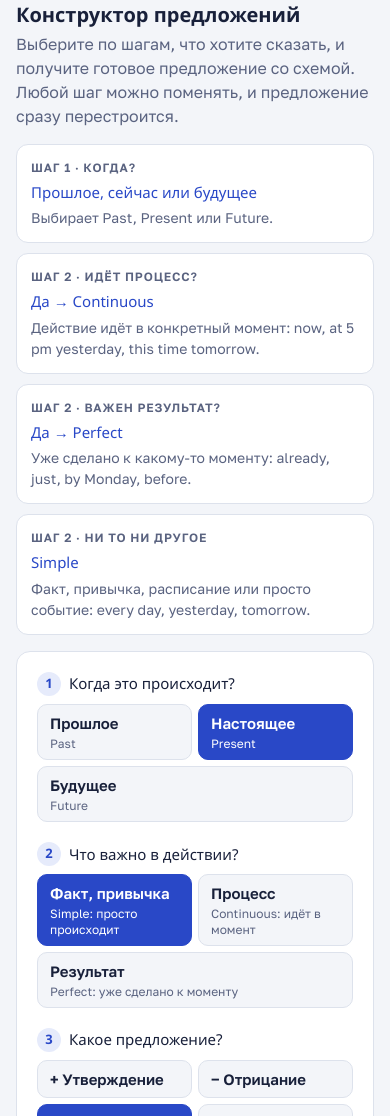
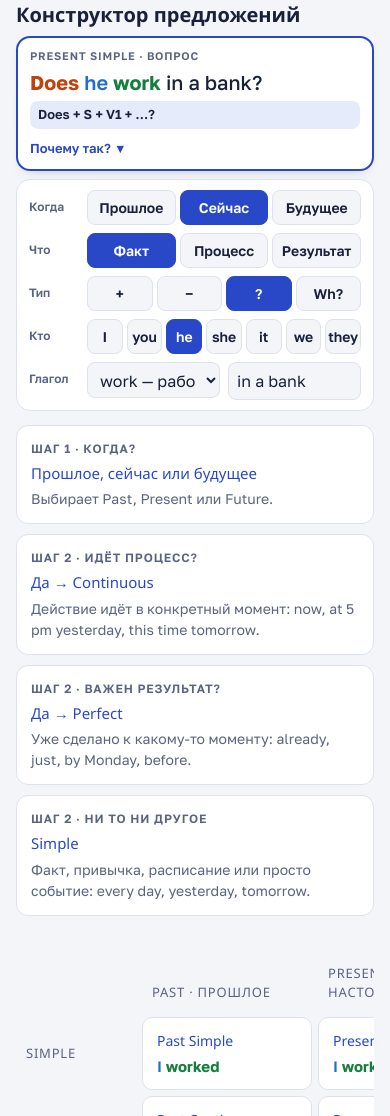
Before and after one commit to NubloEg/english-cheatsheet, a plain HTML site: page index.html in a window 390 px wide. Shown: the part 462-1578 px from the top of the page. Drawn offline with Linux system fonts and the light colour scheme; a web font is replaced by a local one.

Commit message:
Fit sentence builder and result on one phone screen
Compact one-row steps on narrow screens, sticky result on top,
'Почему так?' collapsed on phone. Also hide [hidden] elements,
which were always visible on the GitHub Pages version.

Co-Authored-By: Claude Opus 5.5 <noreply@anthropic.com>

```diff
--- a/index.html
+++ b/index.html
@@ -180,6 +180,59 @@ table.ref-t td .tr{color:var(--muted);display:block;font-size:13px}
 .more{color:var(--accent);font-weight:600;text-decoration:none;font-size:15px}
 .more:hover{text-decoration:underline}
 .warn{color:var(--c-not);font-size:15px}
+[hidden]{display:none !important}
+.t-short{display:none}
+.lg-short{display:none}
+.opt b{font-weight:inherit}
+.result{order:2}
+.flow{margin-top:4px}
+.verb-fields{display:flex;flex-direction:column;gap:12px}
+.why summary{cursor:pointer;font-weight:600;color:var(--accent);font-size:14px;list-style:none;display:inline-flex;align-items:center;gap:6px}
+.why summary::-webkit-details-marker{display:none}
+.why summary::after{content:"▾";transition:transform .15s}
+.why[open] summary::after{transform:rotate(180deg)}
+.why summary:focus-visible{outline:2px solid var(--accent);outline-offset:2px;border-radius:4px}
+.why-body{display:flex;flex-direction:column;gap:12px;padding-top:12px}
+
+/* phone: builder and result fit one screen */
+@media (max-width:600px){
+  .hide-phone{display:none}
+  #builder{gap:10px}
+  .builder{gap:8px}
+  .result{order:0;position:sticky;top:calc(57px + env(safe-area-inset-top, 0px));z-index:5;padding:10px 12px;gap:6px;box-shadow:0 6px 14px -10px rgba(0,0,0,.35)}
+  .result .kicker{font-size:11px}
+  .sentence{font-size:20px;line-height:1.25}
+  .result .formula{font-size:13px;padding:4px 8px}
+  .why summary{font-size:13px}
+  .why-body{max-height:45vh;overflow-y:auto;padding-top:8px}
+  .controls{padding:10px 12px;gap:8px}
+  .step{gap:4px}
+  .step legend{font-size:13px;margin-bottom:4px;gap:6px}
+  .num{width:18px;height:18px;font-size:11px}
+  .opts{flex-wrap:nowrap;gap:4px;overflow-x:auto;scrollbar-width:none}
+  .opts::-webkit-scrollbar{display:none}
+  .opts .opt,.opts.wide-opts .opt{flex:1 1 0;min-width:0}
+  .opt span{padding:6px 2px;font-size:14px;align-items:center;text-align:center;border-radius:8px}
+  .opt small,.t-long{display:none}
+  .t-short{display:inline}
+  .sub-opts{padding:4px;margin-top:2px}
+  .sub-opts .opt{flex:none}
+  .sub-opts .opt span{padding:5px 10px}
+  .verb-fields{display:grid;grid-template-columns:minmax(0,1fr) minmax(0,1fr);gap:8px}
+  #custom-wrap{grid-column:1 / -1}
+  .field{gap:2px}
+  .field label{font-size:11px}
+  .controls select,.controls input[type="text"]{padding:6px 8px;font-size:16px;border-radius:8px}
+  #rest-hint{font-size:12px}
+  .step{display:block}
+  .step legend{float:left;width:54px;margin:0;padding-top:8px;font-family:var(--f-body);font-weight:600;font-size:12px;color:var(--muted)}
+  .step legend .num,.lg-long{display:none}
+  .lg-short{display:inline}
+  .step > .opts,.step > .verb-fields,.step > #rest-hint{margin-left:58px}
+  .step > .sub-opts{margin-top:4px}
+  .step::after{content:"";display:block;clear:both}
+  .verb-fields .field label{display:none}
+}
 
 /* a / an */
 #a-an{scroll-margin-top:calc(72px + env(safe-area-inset-top, 0px))}
@@ -231,7 +284,39 @@ table.ref-t td .tr{color:var(--muted);display:block;font-size:13px}
 <section class="aspect" id="builder">
   <div class="aspect-head">
     <h2>Конструктор предложений</h2>
-    <p>Выберите по шагам, что хотите сказать, и получите готовое предложение со схемой. Любой шаг можно поменять, и предложение сразу перестроится.</p>
+    <p class="hide-phone">Выберите по шагам, что хотите сказать, и получите готовое предложение со схемой. Любой шаг можно поменять, и предложение сразу перестроится.</p>
+  </div>
+
+  <div class="builder">
+    <div class="result" aria-live="polite">
+      <span class="kicker" id="r-name">Present Simple · вопрос</span>
+      <p class="sentence" id="r-sent"><span class="a">Does</span> <span class="s">he</span> <span class="v">work</span> <span class="x">in a bank?</span></p>
+      <div class="formula" id="r-formula">Does + S + V1 + …?</div>
+      <details class="why" id="r-why" open>
+        <summary>Почему так?</summary>
+        <div class="why-body">
+          <div class="r-extra" id="r-extra"></div>
+          <div class="meta"><span class="lbl">Правила</span><ul class="rules" id="r-rules"></ul></div>
+          <a class="more" id="r-link" href="#present-simple">Подробнее про Present Simple →</a>
+        </div>
+      </details>
+    </div>
+
+    <form class="controls" id="b-form" autocomplete="off">
+      <fieldset class="step"><legend><span class="num">1</span><span class="lg-long">Когда это происходит?</span><span class="lg-short">Когда</span></legend><div class="opts wide-opts" id="g-time"></div></fieldset>
+      <fieldset class="step"><legend><span class="num">2</span><span class="lg-long">Что важно в действии?</span><span class="lg-short">Что</span></legend><div class="opts wide-opts" id="g-aspect"></div></fieldset>
+      <fieldset class="step"><legend><span class="num">3</span><span class="lg-long">Какое предложение?</span><span class="lg-short">Тип</span></legend><div class="opts wide-opts" id="g-type"></div>
+        <div class="opts sub-opts" id="g-wh" hidden></div></fieldset>
+      <fieldset class="step"><legend><span class="num">4</span><span class="lg-long">Кто делает?</span><span class="lg-short">Кто</span></legend><div class="opts" id="g-subj"></div></fieldset>
+      <fieldset class="step"><legend><span class="num">5</span><span class="lg-long">Какое действие?</span><span class="lg-short">Глагол</span></legend>
+        <div class="verb-fields">
+        <div class="field"><label for="b-verb">Глагол</label><select id="b-verb" aria-label="Глагол"></select></div>
+        <div class="field" id="custom-wrap" hidden><label for="b-custom">Свой правильный глагол (латиницей)</label><input type="text" id="b-custom" aria-label="Свой правильный глагол" placeholder="например: visit, clean, stop" spellcheck="false"></div>
+        <div class="field"><label for="b-rest">Что ещё добавить (необязательно)</label><input type="text" id="b-rest" aria-label="Что ещё добавить" value="in a bank" placeholder="например: in a bank, every day, now" spellcheck="false">
+        </div>
+        <p class="note" id="rest-hint" hidden>В вопросе со словом не пишите то, о чём спрашиваете: Where do you work? (без in a bank).</p>
+      </fieldset>
+    </form>
   </div>
 
   <div class="flow" aria-label="Как выбрать время">
@@ -239,31 +324,6 @@ table.ref-t td .tr{color:var(--muted);display:block;font-size:13px}
     <div class="flow-step"><span class="kicker">Шаг 2 · Идёт процесс?</span><b>Да → Continuous</b><p>Действие идёт в конкретный момент: now, at 5 pm yesterday, this time tomorrow.</p></div>
     <div class="flow-step"><span class="kicker">Шаг 2 · Важен результат?</span><b>Да → Perfect</b><p>Уже сделано к какому-то моменту: already, just, by Monday, before.</p></div>
     <div class="flow-step"><span class="kicker">Шаг 2 · Ни то ни другое</span><b>Simple</b><p>Факт, привычка, расписание или просто событие: every day, yesterday, tomorrow.</p></div>
-  </div>
-
-  <div class="builder">
-    <form class="controls" id="b-form" autocomplete="off">
-      <fieldset class="step"><legend><span class="num">1</span>Когда это происходит?</legend><div class="opts wide-opts" id="g-time"></div></fieldset>
-      <fieldset class="step"><legend><span class="num">2</span>Что важно в действии?</legend><div class="opts wide-opts" id="g-aspect"></div></fieldset>
-      <fieldset class="step"><legend><span class="num">3</span>Какое предложение?</legend><div class="opts wide-opts" id="g-type"></div>
-        <div class="opts sub-opts" id="g-wh" hidden></div></fieldset>
-      <fieldset class="step"><legend><span class="num">4</span>Кто делает?</legend><div class="opts" id="g-subj"></div></fieldset>
-      <fieldset class="step"><legend><span class="num">5</span>Какое действие?</legend>
-        <div class="field"><label for="b-verb">Глагол</label><select id="b-verb"></select></div>
-        <div class="field" id="custom-wrap" hidden><label for="b-custom">Свой правильный глагол (латиницей)</label><input type="text" id="b-custom" placeholder="например: visit, clean, stop" spellcheck="false"></div>
-        <div class="field"><label for="b-rest">Что ещё добавить (необязательно)</label><input type="text" id="b-rest" value="in a bank" placeholder="например: in a bank, every day, now" spellcheck="false">
-          <p class="note" id="rest-hint" hidden>В вопросе со словом не пишите то, о чём спрашиваете: Where do you work? (без in a bank).</p></div>
-      </fieldset>
-    </form>
-
-    <div class="result" aria-live="polite">
-      <span class="kicker" id="r-name">Present Simple · вопрос</span>
-      <p class="sentence" id="r-sent"><span class="a">Does</span> <span class="s">he</span> <span class="v">work</span> <span class="x">in a bank?</span></p>
-      <div class="formula" id="r-formula">Does + S + V1 + …?</div>
-      <div class="r-extra" id="r-extra"></div>
-      <div class="meta"><span class="lbl">Почему так</span><ul class="rules" id="r-rules"></ul></div>
-      <a class="more" id="r-link" href="#present-simple">Подробнее про Present Simple →</a>
-    </div>
   </div>
 </section>
 
@@ -927,22 +987,28 @@ var EN = (function(){
       var lab = document.createElement('label'); lab.className = 'opt';
       var inp = document.createElement('input'); inp.type = 'radio'; inp.name = name; inp.value = it.v; inp.id = 'b-' + name + '-' + String(it.v).replace(/\s+/g, '-');
       if (String(it.v) === String(checked)) inp.checked = true;
-      var sp = document.createElement('span'); sp.textContent = it.label;
+      var sp = document.createElement('span');
+      if (it.short){
+        var lo = document.createElement('b'); lo.className = 't-long'; lo.textContent = it.label;
+        var sh = document.createElement('b'); sh.className = 't-short'; sh.textContent = it.short;
+        sp.appendChild(lo); sp.appendChild(sh);
+      } else sp.textContent = it.label;
       if (it.small){ var sm = document.createElement('small'); sm.textContent = it.small; sp.appendChild(sm); }
       lab.appendChild(inp); lab.appendChild(sp); box.appendChild(lab);
     });
   }
   group('g-time', 'time', [
-    {v:'past', label:'Прошлое', small:'Past'}, {v:'present', label:'Настоящее', small:'Present'}, {v:'future', label:'Будущее', small:'Future'}
+    {v:'past', label:'Прошлое', short:'Прошлое', small:'Past'}, {v:'present', label:'Настоящее', short:'Сейчас', small:'Present'}, {v:'future', label:'Будущее', short:'Будущее', small:'Future'}
   ], 'present');
   group('g-aspect', 'aspect', [
-    {v:'simple', label:'Факт, привычка', small:'Simple: просто происходит'},
-    {v:'continuous', label:'Процесс', small:'Continuous: идёт в момент'},
-    {v:'perfect', label:'Результат', small:'Perfect: уже сделано к моменту'}
+    {v:'simple', label:'Факт, привычка', short:'Факт', small:'Simple: просто происходит'},
+    {v:'continuous', label:'Процесс', short:'Процесс', small:'Continuous: идёт в момент'},
+    {v:'perfect', label:'Результат', short:'Результат', small:'Perfect: уже сделано к моменту'}
   ], 'simple');
   group('g-type', 'type', [
-    {v:'pos', label:'+ Утверждение'}, {v:'neg', label:'− Отрицание'}, {v:'q', label:'? Вопрос'}, {v:'wh', label:'Вопрос со словом'}
+    {v:'pos', label:'+ Утверждение', short:'+'}, {v:'neg', label:'− Отрицание', short:'−'}, {v:'q', label:'? Вопрос', short:'?'}, {v:'wh', label:'Вопрос со словом', short:'Wh?'}
   ], 'q');
+  try { if (window.matchMedia('(max-width: 600px)').matches) document.getElementById('r-why').open = false; } catch (e) {}
   group('g-wh', 'wh', [
     {v:'What', label:'What', small:'что?'}, {v:'Where', label:'Where', small:'где? куда?'}, {v:'When', label:'When', small:'когда?'},
     {v:'Why', label:'Why', small:'почему?'}, {v:'How', label:'How', small:'как?'}, {v:'How often', label:'How often', small:'как часто?'},
```
